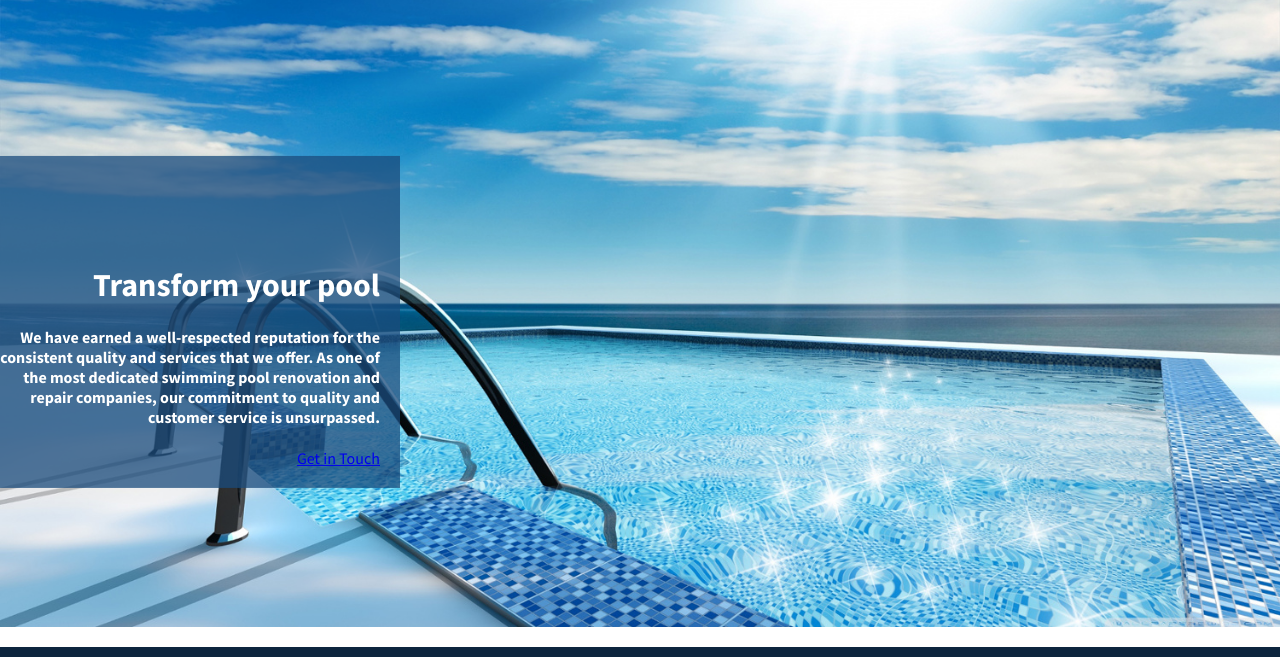
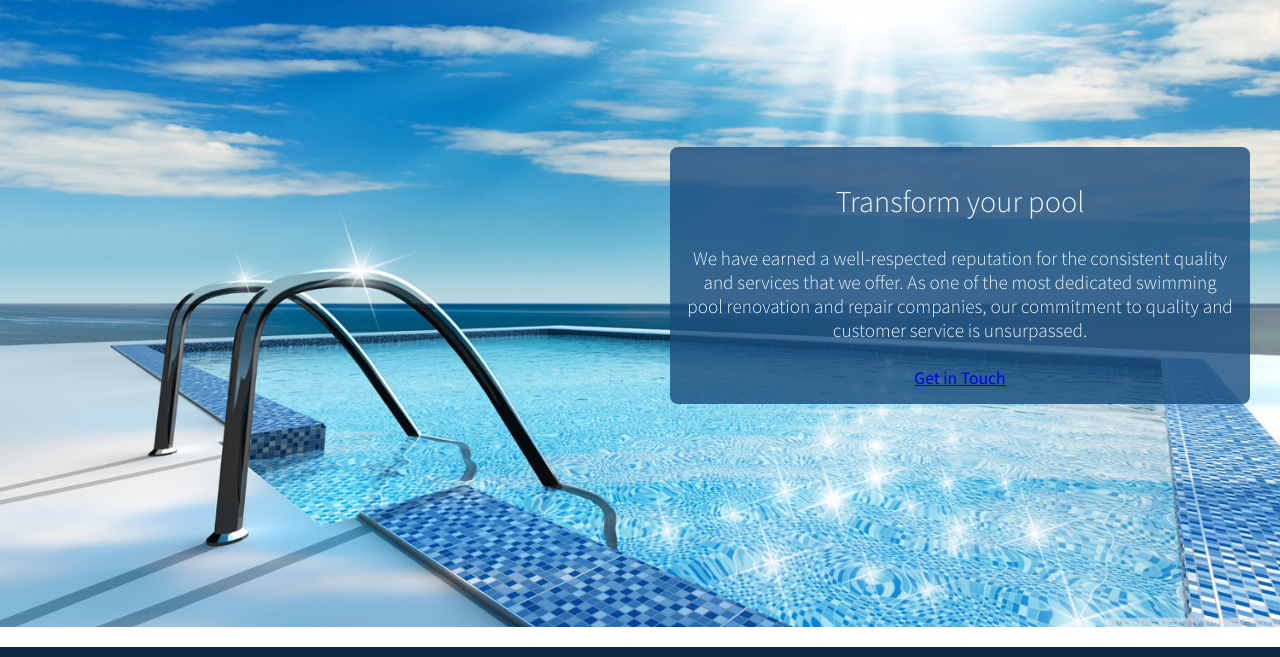
Before and after one commit to alissit/pool-design, a website built with webpack: page app/index.html in a window 1280 px wide. Shown: the part 182-839 px from the top of the page. Built offline with nearby package versions, Linux system fonts and the light colour scheme.

Commit message:
largeHero

```diff
--- a/app/assets/styles/base/_mixins.css
+++ b/app/assets/styles/base/_mixins.css
@@ -7,20 +7,38 @@
 }
 
 
-define-mixin atSmall {
+@define-mixin galaxyS5 {
+	@media (min-width: 360px){
+		@mixin-content;
+	}
+}
+
+@define-mixin iPhone {
+	@media (min-width: 414px){
+		@mixin-content;
+	}
+}
+
+@define-mixin atSmall {
 	@media (min-width: 530px){
 		@mixin-content;
 	}
 }
 
-@define-mixin atMedium {
-	@media (min-width: 780px){
+@define-mixin iPad {
+	@media (min-width: 768px){
+		@mixin-content;
+	}
+}
+
+@define-mixin laptop {
+	@media (min-width: 1024px){
 		@mixin-content;
 	}
 }
 
 @define-mixin atLarge {
-	@media (min-width: 1030px){
+	@media (min-width: 1400px){
 		@mixin-content;
 	}
 }
--- a/app/assets/styles/modules/_large-hero.css
+++ b/app/assets/styles/modules/_large-hero.css
@@ -7,21 +7,92 @@
 
 		display: block;
 	}
+	&__title{
+		font-size: 1.5rem;
+		font-weight: 300;
+
+		@mixin galaxyS5 {
+			font-size: 1.6rem;
+		}
+
+		@mixin atSmall {
+			font-size: 1.7rem;
+		}
+		@mixin iPad {
+			font-size: 1.8rem;
+		}
+		@mixin laptop {
+			font-size: 1.9rem;
+		}
+
+	}
+
+	&__description{
+		font-size: .9rem;
+		font-weight: 300;
+
+		@mixin galaxyS5 {
+			font-size: 1rem;
+		}
+		@mixin atSmall {
+			font-size: 1.1rem;
+		}
+		@mixin laptop {
+			font-size: 1.2rem;
+		}
+
+	}
 
 	&__text-content {
+		position: absolute;
+		top: 40px;
+		margin-left: 15px;
+		margin-right: 15px;
+		background-color: rgba(26, 75, 124, .85);
+		color: #EFF5F8;
+		text-align: center;
+		border-radius: 8px;
+		padding: 5px 5px;
 
-		background-color: rgba(26, 75, 124, .75);
 
-		@mixin atMedium {
-			color: white;
-		padding-top: 88px;
-		position: absolute;
-		top: 50%; /*this vertically centers the text, but we need to pull it up a bit still*/
-		transform: translateY(-50%);/*pulls up the text 50% of itself vertically*/
-		left: 0;
-		width: 100%;
-		text-align: right;
-		max-width: 400px;
+		@mixin galaxyS5 {
+		top: 80px;
+
+	}
+
+		@mixin iPhone {
+
+    		display: inline-block;
+    		top: 110px;
+    		margin-right:20px;
+    		margin-left: 20px;
+    		padding: 15px 20px;
+
+		}
+
+		@mixin atSmall {
+    		top: 80px;
+    		margin-right: 30px;
+    		margin-left: 30px;
+    		padding: 4px 10px;
+		}
+
+
+		@mixin iPad {
+			background-color: rgba(26, 75, 124, .8);
+    		top: 80px;
+    		padding: 15px 15px;
+
+		}
+
+		@mixin laptop {
+    		top: 150px;
+    		font-size: 1.1rem;
+
+		}
+
+		@mixin atLarge {
+			top: 250px;
 		}
 
 	}
--- a/app/index.html
+++ b/app/index.html
@@ -3,22 +3,21 @@
 
 <html>
 <head>
-  <meta name="viewport" content="width=device-width, initial-scale=1" />
+  <meta name="viewport" content="width=device-width, initial-scale=1.0" />
 
-  <link href="https://fonts.googleapis.com/css?family=Source+Sans+Pro:200,300,400,600,700" rel="stylesheet">
+  <link href="https://fonts.googleapis.com/css?family=Source+Sans+Pro:200,300,400,600,700" rel="stylesheet" type="text/css">
   <title>Beemer Pools</title>
-  <meta name="keywords" content="Interior Design, Morden, Surrey afforable design, dementia themed design for care homes">
-  <meta name="description" content="Interior Design">
+  <meta name="keywords" content="Pool and Spa Maintenance, cleaning, products, vancouver, Tri-City">
+  <meta name="description" content="Pool and Span Maintenance">
 
   <link rel="stylesheet" type="text/css" href="temp/styles/styles.css">
 
   <script defer src="https://use.fontawesome.com/releases/v5.0.8/js/all.js"></script>
 
 </head>
+
 <body>
-
-
-<div class="logo-header">
+<header class="logo-header">
 	<div class="wrapper">
 	    <div class="row">
 	      	<div class="row-5">
@@ -45,7 +44,7 @@
 			</div>
 	    </div>
 	</div>
-</div>
+</header>
 
 <div class="navbar">
 	  <header class="site-header">
@@ -77,7 +76,7 @@
     </picture>
     <div class="row">
     	<div class="row-6">
-			<div class="row row-6 large-hero__text-content">
+			<div class="large-hero__text-content">
 				<h1 class="large-hero__title">Transform your pool</h1>
 				<h4 class="large-hero__description">We have earned a well-respected reputation for the consistent quality and services that we offer.  As one of the most dedicated swimming pool renovation and repair companies, our commitment to quality and customer service is unsurpassed.</h4>
 
--- a/app/temp/styles/styles.css
+++ b/app/temp/styles/styles.css
@@ -1,8 +1,3 @@
-@media (min-width: 530px){
-		@mixin-content;
-	}
-
-
 * {
 	box-sizing: border-box;
 }
@@ -233,27 +228,170 @@ img {
 	}
 
 
-.large-hero__text-content {
-
-		background-color: rgba(26, 75, 124, .75);
+.large-hero__title{
+		font-size: 1.5rem;
+		font-weight: 300;
 
 	}
 
 
-@media (min-width: 780px){
+@media (min-width: 360px){
+
+
+.large-hero__title{
+			font-size: 1.6rem
+
+	}
+	}
+
+
+@media (min-width: 530px){
+
+
+.large-hero__title{
+			font-size: 1.7rem
+
+	}
+	}
+
+
+@media (min-width: 768px){
+
+
+.large-hero__title{
+			font-size: 1.8rem
+
+	}
+	}
+
+
+@media (min-width: 1024px){
+
+
+.large-hero__title{
+			font-size: 1.9rem
+
+	}
+	}
+
+
+.large-hero__description{
+		font-size: .9rem;
+		font-weight: 300;
+
+	}
+
+
+@media (min-width: 360px){
+
+
+.large-hero__description{
+			font-size: 1rem
+
+	}
+	}
+
+
+@media (min-width: 530px){
+
+
+.large-hero__description{
+			font-size: 1.1rem
+
+	}
+	}
+
+
+@media (min-width: 1024px){
+
+
+.large-hero__description{
+			font-size: 1.2rem
+
+	}
+	}
 
 
 .large-hero__text-content {
-			color: white;
-		padding-top: 88px;
 		position: absolute;
-		top: 50%; /*this vertically centers the text, but we need to pull it up a bit still*/
-		-webkit-transform: translateY(-50%);
-		        transform: translateY(-50%);/*pulls up the text 50% of itself vertically*/
-		left: 0;
-		width: 100%;
-		text-align: right;
-		max-width: 400px
+		top: 40px;
+		margin-left: 15px;
+		margin-right: 15px;
+		background-color: rgba(26, 75, 124, .85);
+		color: #EFF5F8;
+		text-align: center;
+		border-radius: 8px;
+		padding: 5px 5px;
+
+	}
+
+
+@media (min-width: 360px){
+
+
+.large-hero__text-content {
+		top: 80px
 
 	}
 	}
+
+
+@media (min-width: 414px){
+
+
+.large-hero__text-content {
+
+    		display: inline-block;
+    		top: 110px;
+    		margin-right:20px;
+    		margin-left: 20px;
+    		padding: 15px 20px
+
+	}
+	}
+
+
+@media (min-width: 530px){
+
+
+.large-hero__text-content {
+    		top: 80px;
+    		margin-right: 30px;
+    		margin-left: 30px;
+    		padding: 4px 10px
+
+	}
+	}
+
+
+@media (min-width: 768px){
+
+
+.large-hero__text-content {
+			background-color: rgba(26, 75, 124, .8);
+    		top: 80px;
+    		padding: 15px 15px
+
+	}
+	}
+
+
+@media (min-width: 1024px){
+
+
+.large-hero__text-content {
+    		top: 150px;
+    		font-size: 1.1rem
+
+	}
+	}
+
+
+@media (min-width: 1400px){
+
+
+.large-hero__text-content {
+			top: 250px
+
+	}
+	}
```
